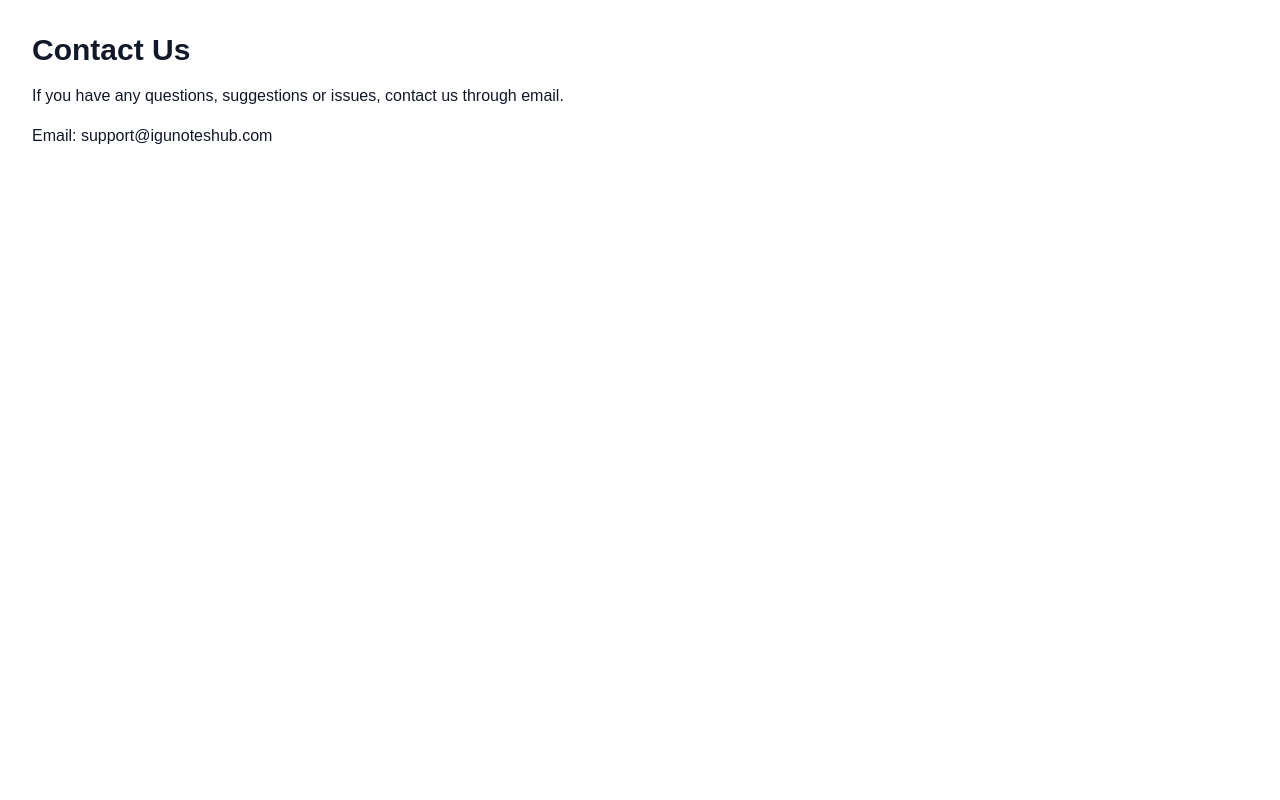
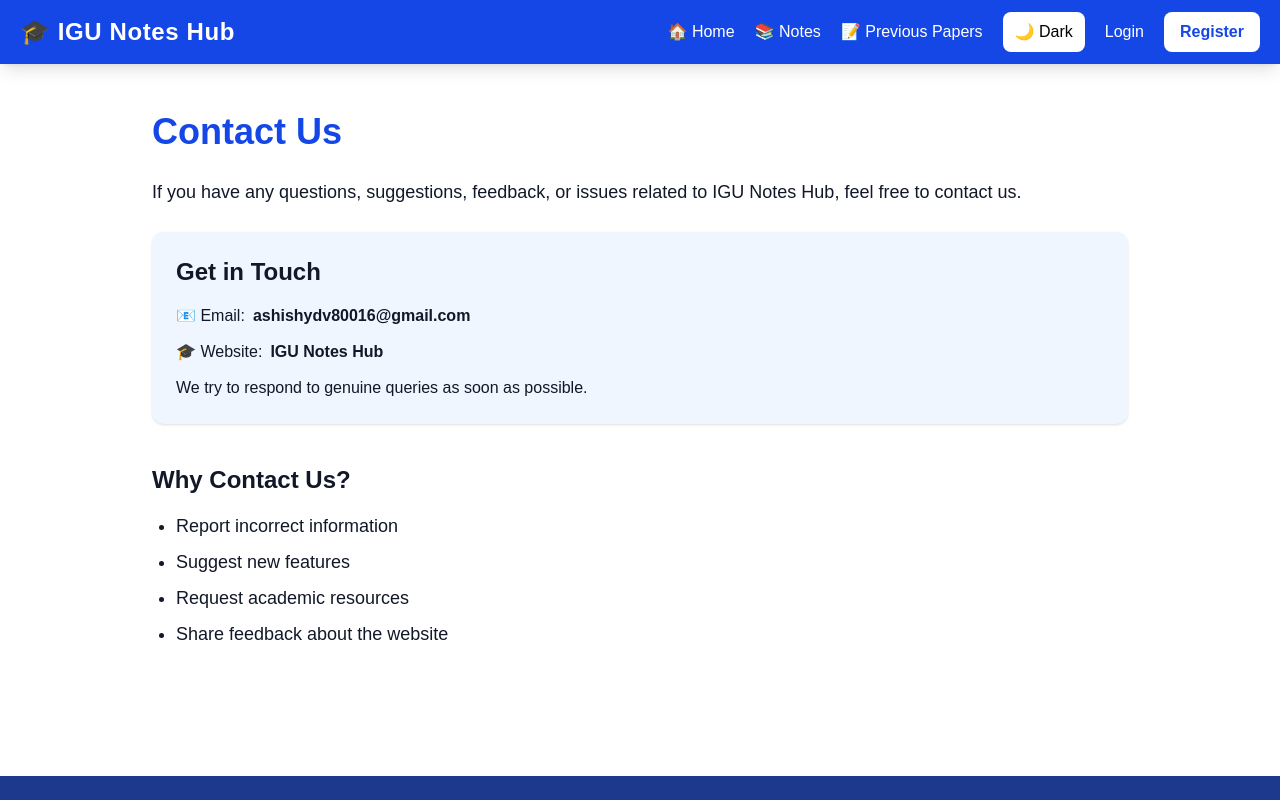
Before and after one commit to ashishydv80016-lang/IGU-Notes-Hub, a React (Vite) app: page /contact in a window 1280 px wide. Shown: the top 800 px of the page. Built offline with nearby package versions, Linux system fonts and the light colour scheme; no server answers.

Commit message:
Improve contact page

```diff
--- a/src/pages/Contact.jsx
+++ b/src/pages/Contact.jsx
@@ -1,21 +1,86 @@
+import Navbar from "../components/Navbar";
+import Footer from "../components/Footer";
+
 function Contact() {
   return (
-    <div className="min-h-screen p-8">
+    <>
+      <Navbar />
 
-      <h1 className="text-3xl font-bold mb-4">
-        Contact Us
-      </h1>
+      <div className="max-w-5xl mx-auto px-6 py-12">
 
-      <p>
-        If you have any questions, suggestions or issues,
-        contact us through email.
-      </p>
+        <h1 className="text-4xl font-bold text-blue-700 mb-6">
+          Contact Us
+        </h1>
 
-      <p className="mt-4">
-        Email: support@igunoteshub.com
-      </p>
 
-    </div>
+        <p className="text-lg leading-8 mb-6">
+          If you have any questions, suggestions, feedback,
+          or issues related to IGU Notes Hub, feel free to
+          contact us.
+        </p>
+
+
+        <div className="bg-blue-50 rounded-xl p-6 shadow">
+
+          <h2 className="text-2xl font-bold mb-4">
+            Get in Touch
+          </h2>
+
+
+          <p className="mb-3">
+            📧 Email:
+            <span className="font-semibold ml-2">
+              ashishydv80016@gmail.com
+            </span>
+          </p>
+
+
+          <p className="mb-3">
+            🎓 Website:
+            <span className="font-semibold ml-2">
+              IGU Notes Hub
+            </span>
+          </p>
+
+
+          <p>
+            We try to respond to genuine queries as soon
+            as possible.
+          </p>
+
+        </div>
+
+
+        <h2 className="text-2xl font-bold mt-10 mb-4">
+          Why Contact Us?
+        </h2>
+
+
+        <ul className="list-disc ml-6 space-y-2 text-lg">
+
+          <li>
+            Report incorrect information
+          </li>
+
+          <li>
+            Suggest new features
+          </li>
+
+          <li>
+            Request academic resources
+          </li>
+
+          <li>
+            Share feedback about the website
+          </li>
+
+        </ul>
+
+
+      </div>
+
+      <Footer />
+    </>
   );
 }
 
```
